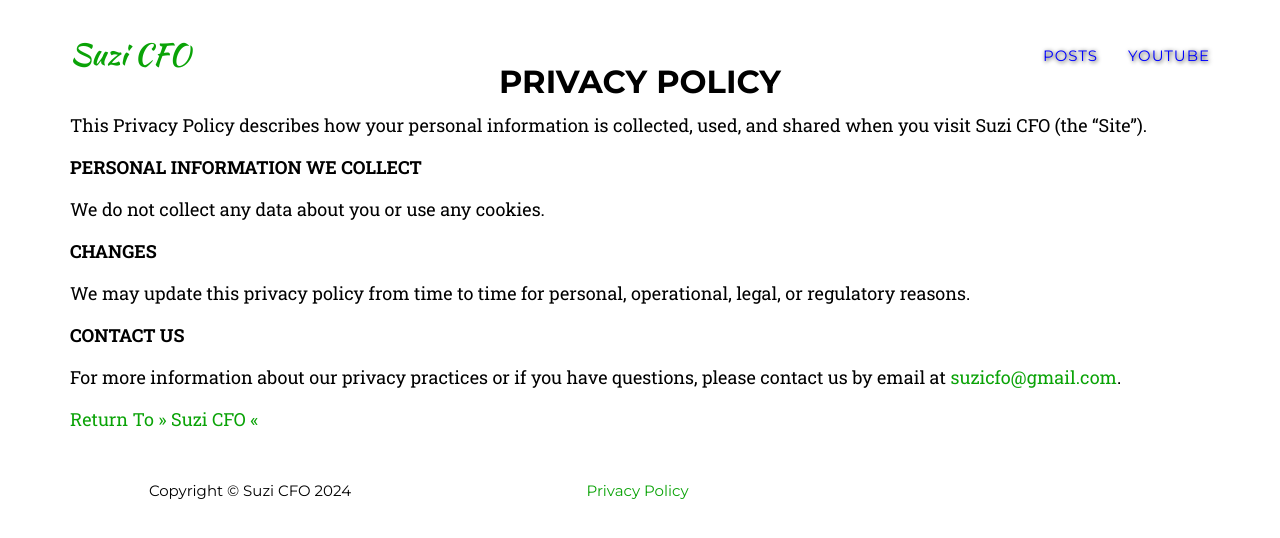
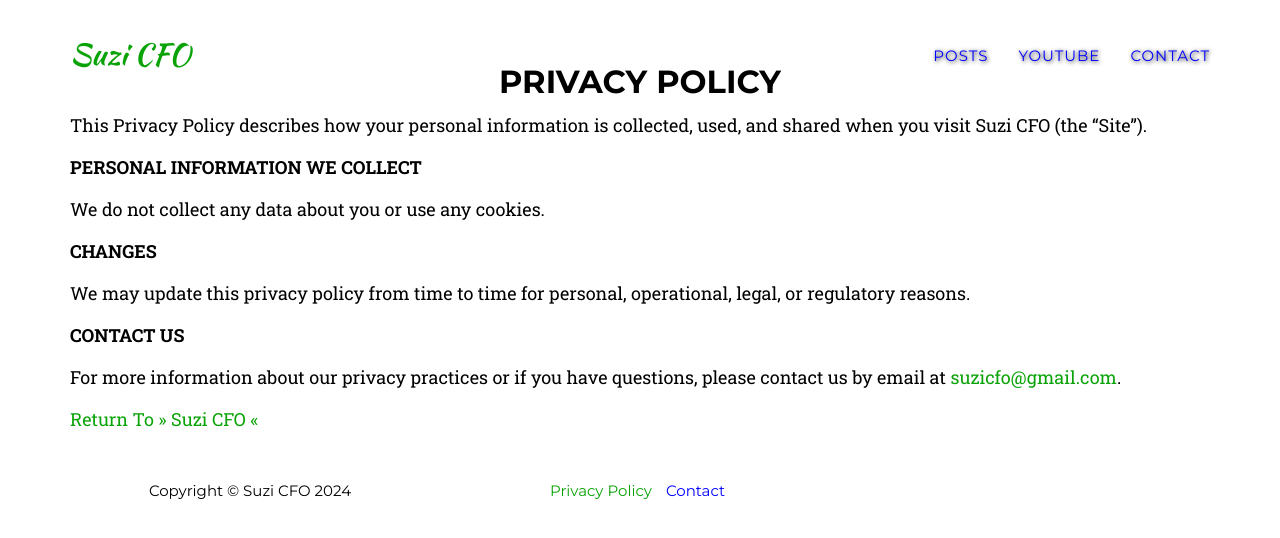
Before and after one commit to howkj1/suzicfo, a Jekyll site: the page built from legal.md, in a window 1280 px wide. Shown: the top 538 px of the page. Built offline with Jekyll 4.4.1, drawn with Linux system fonts in a browser that asks for light colours; some web fonts are replaced.

Commit message:
contact page added to nav

```diff
--- a/_includes/footer.html
+++ b/_includes/footer.html
@@ -18,6 +18,11 @@
                             >{{ site.data.sitetext[site.locale].footer.legal | default:
                             "Privacy Policy" }}</a>
                         </li>
+
+                        <li>
+                            <a class="page-scroll" style="color:blue" href="{{site.url}}/vcard">Contact</a>
+                        </li>
+
                         <!-- <li><a href="#">Terms of Use</a>
                         </li> -->
                     </ul>
--- a/_includes/nav.html
+++ b/_includes/nav.html
@@ -30,6 +30,10 @@
                     <a class="page-scroll" style="color:blue" href="https://www.youtube.com/channel/UCTfWCvZfl0-DAPfyI3loqlg">Youtube</a>
                 </li>
 
+                <li>
+                    <a class="page-scroll" style="color:blue" href="{{site.url}}/vcard">Contact</a>
+                </li>
+
                 <!-- <li>
                     <a class="page-scroll" href="#about">About</a>
                 </li> -->
```
